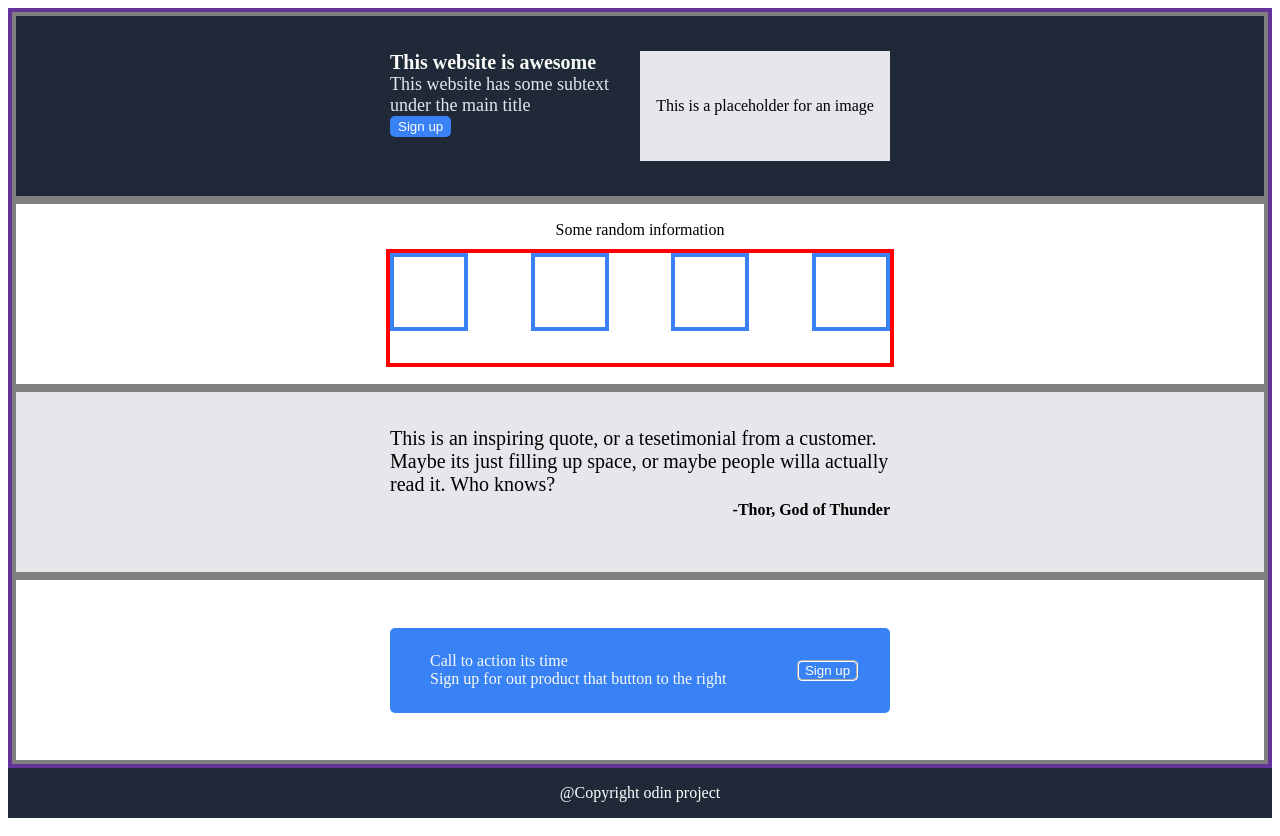
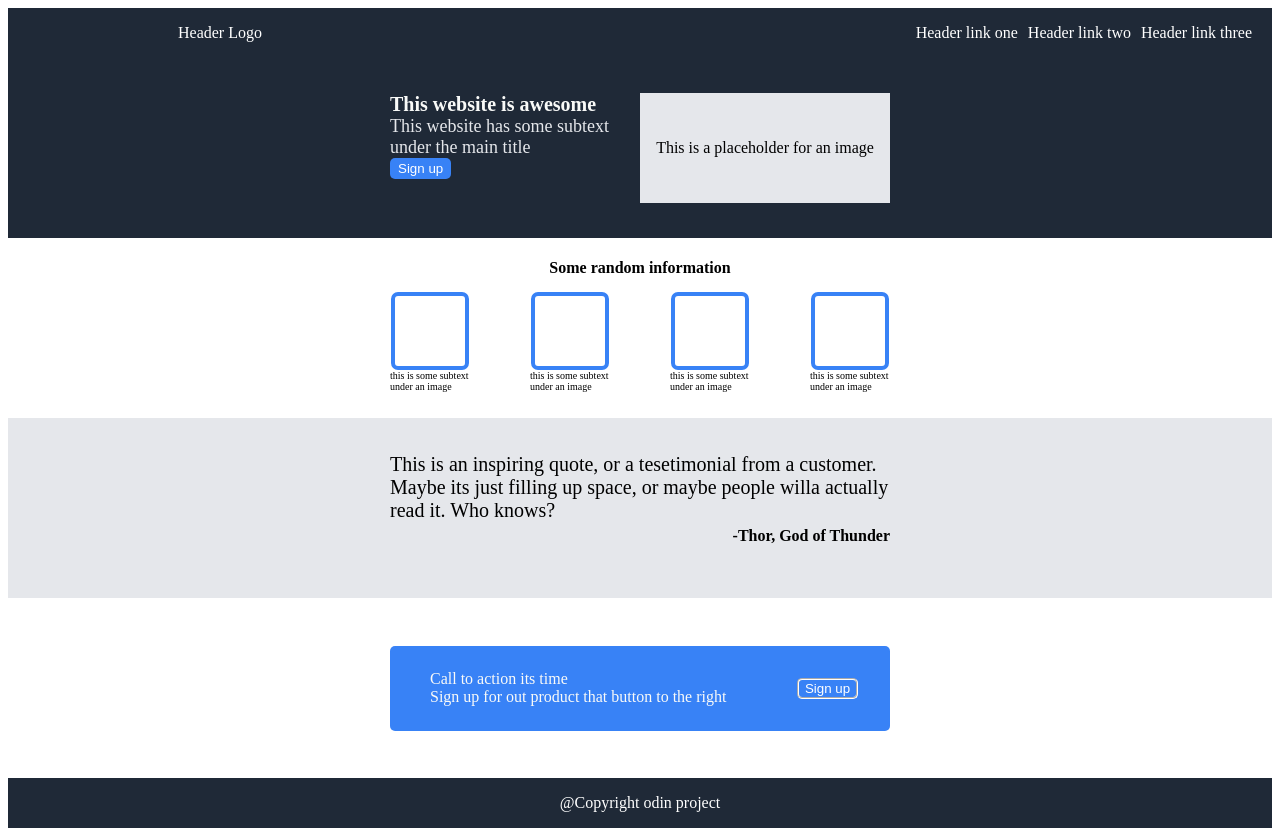
Before and after one commit to Angelcoco1985/landing-page, a plain HTML site: page index.html in a window 1280 px wide. Drawn offline with Linux system fonts and the light colour scheme.

Commit message:
Finish aligning box 2 and take off rest of borders

```diff
--- a/index.html
+++ b/index.html
@@ -7,9 +7,21 @@
     <link rel="stylesheet" href="style.css">
 </head>
 <body>
+    <header>
+        <div class="header-box">
+            <div class="header-text">
+                <div class="left-side">
+                    <p>Header Logo</p>
+                </div>
+                <div class="right-side">
+                    <p class="right-side-text">Header link one</p>
+                    <p class="right-side-text">Header link two</p>
+                    <p class="right-side-text">Header link three</p>
+                </div>
+            </div>
+        </div>
+    </header>
     <div class="main-container">
-
-        <header></header>
 
         <div class="box1">
             <div class="box1-1">
@@ -29,12 +41,35 @@
                 <p class="box2-text">Some random information</p>
             </div>
             <div class="box2-1">
+                <div class="box2-1-1container">
+                    <div class="box2-1-1"></div>
+                    <div class="parent-div-text"><p class="boxtext">this is some subtext under an image</p></div>
+                </div>
+                <div class="box2-1-2container">
+                    <div class="box2-1-2"></div>
+                    <div class="parent-div-text"><p class="boxtext">this is some subtext under an image</p></div>
+                </div>
+                <div class="box2-1-3container">
+                    <div class="box2-1-3"></div>
+                    <div class="parent-div-text"><p class="boxtext">this is some subtext under an image</p></div>
+                </div>
+                <div class="box2-1-4container">
+                    <div class="box2-1-4"></div>
+                    <div class="parent-div-text"><p class="boxtext">this is some subtext under an image</p></div>
+                </div>
+            </div>
+        </div>
+        <!-- <div class="box2">
+            <div class="box2-text">
+                <p class="box2-text">Some random information</p>
+            </div>
+            <div class="box2-1">
                 <div class="box2-1-1"></div>
                 <div class="box2-1-2"></div>
                 <div class="box2-1-3"></div>
                 <div class="box2-1-4"></div>
             </div>
-        </div>
+        </div> -->
 
         <div class="box3">
             <div class="box3-1">
--- a/style.css
+++ b/style.css
@@ -1,11 +1,35 @@
 .main-container {
     display: block;
-    border: 4px solid rebeccapurple;
+    /* border: 4px solid rebeccapurple; */
 
 }
 
+.header-box {
+    height: 50px;
+    background-color: #1F2937;
+}
+.header-text {
+    display: flex;
+    justify-content: right;
+}
+.right-side-text {
+    margin-left: 20px;
+    margin-left: 10px;
+}
+.header-text p {
+    color: white;
+}
+.left-side {
+    margin-left: 170px;
+}
+.right-side {
+    display: flex;
+    margin-left: auto;
+    margin-right: 20px;
+}
+
 .box1, .box2, .box3, .box4 {
-    border: 4px solid gray;
+    /* border: 4px solid gray; */
     height: 180px;
 }
 .box1 {
@@ -47,6 +71,41 @@
     flex-direction: column;
 }
 .box2-1 {
+    /* border: 4px solid red; */
+    height: 110px;
+    width: 500px;
+    display: flex;
+    justify-content: space-between;
+}
+.box2-1-1container, .box2-1-2container, .box2-1-3container, .box2-1-4container {
+    display: flex;
+    align-items: center;
+    justify-content: center;
+    flex-direction: column;
+}
+.boxtext {
+    margin: 0;
+    font-size: 10px;
+}
+.parent-div-text {
+    display: flex;
+    align-items: center;
+    justify-content: center;
+    width: 80px;
+}
+.box2-1-1, .box2-1-2, .box2-1-3, .box2-1-4 {
+    border: 4px solid #3882F6;
+    border-radius: 7px;
+    height: 70px;
+    width: 70px;
+}
+/* .box2 {
+    justify-content: center;
+    align-items: center;
+    display: flex;
+    flex-direction: column;
+}
+.box2-1 {
     border: 4px solid red;
     height: 110px;
     width: 500px;
@@ -58,7 +117,7 @@
     border: 4px solid #3882F6;
     height: 70px;
     width: 70px;
-}
+} */
 
 .box3 {
     justify-content: center;
@@ -143,6 +202,7 @@
 .box2-text {
     margin-top: 0;
     margin-bottom: 5px;
+    font-weight: bold;
 }
 
 .box3 {
```
